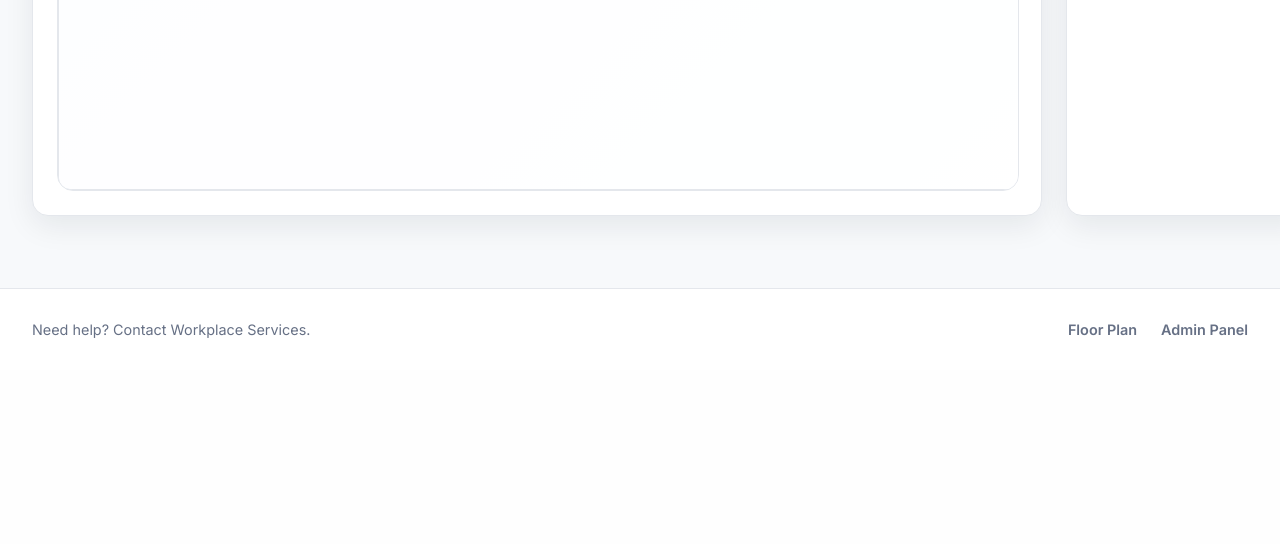
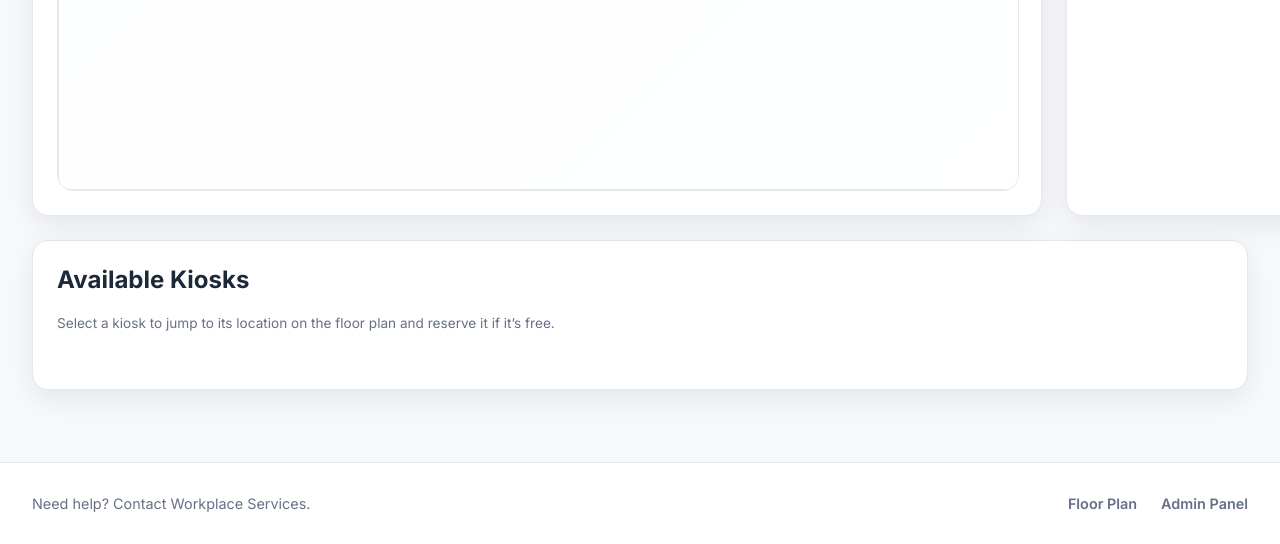
Before and after one commit to miles-howell/Window-Works, a Django app: template templates/floorplan/index.html in a window 1280 px wide. Shown: the part 755-1299 px from the top of the page. Before the commit the page ends 1093 px from the top, so only its background shows below. Run offline with Django 5.2, Linux system fonts and the light colour scheme; tables that the repository leaves empty hold one stand-in row (values such as "Sample post"); the template is opened without the code that fills it: values that come from a table or form of the project are taken from there, most other values are stand-ins (such as "Sample title", 1, 10 or a date in 2020); parts of the project's set-up code (start-up, migrations or seed data) failed here and were passed over.

Commit message:
Add kiosk availability card with map focus interactions

```diff
--- a/static/css/styles.css
+++ b/static/css/styles.css
@@ -165,6 +165,81 @@
   width: 15vw;
 }
 
+.kiosk-card {
+  margin-top: 1.5rem;
+}
+
+.kiosk-card-header {
+  display: flex;
+  flex-direction: column;
+  gap: 0.5rem;
+  margin-bottom: 1.25rem;
+}
+
+.kiosk-card h2 {
+  margin: 0;
+}
+
+.kiosk-list {
+  list-style: none;
+  padding: 0;
+  margin: 0;
+  display: grid;
+  gap: 0.75rem;
+}
+
+@media (min-width: 640px) {
+  .kiosk-list {
+    grid-template-columns: repeat(auto-fit, minmax(180px, 1fr));
+  }
+}
+
+.kiosk-item {
+  margin: 0;
+}
+
+.kiosk-button {
+  width: 100%;
+  text-align: left;
+  border: 1px solid var(--border);
+  border-radius: 12px;
+  padding: 0.75rem 1rem;
+  background: rgba(37, 99, 235, 0.06);
+  color: inherit;
+  font: inherit;
+  display: flex;
+  flex-direction: column;
+  gap: 0.25rem;
+  cursor: pointer;
+  transition: border-color 0.2s ease, box-shadow 0.2s ease, transform 0.2s ease;
+}
+
+.kiosk-button:hover,
+.kiosk-button:focus-visible {
+  border-color: rgba(37, 99, 235, 0.55);
+  box-shadow: 0 10px 18px rgba(37, 99, 235, 0.18);
+  transform: translateY(-1px);
+  outline: none;
+}
+
+.kiosk-button:focus-visible {
+  box-shadow: 0 0 0 3px rgba(37, 99, 235, 0.5), 0 10px 18px rgba(37, 99, 235, 0.18);
+}
+
+.kiosk-label {
+  font-weight: 600;
+  font-size: 1rem;
+}
+
+.kiosk-department {
+  font-size: 0.85rem;
+  color: var(--muted);
+}
+
+.kiosk-empty {
+  margin-top: 1rem;
+}
+
 .floorplan-wrapper {
   position: relative;
   width: 100%;
@@ -231,6 +306,22 @@
   padding: 0.35rem;
   box-shadow: 0 2px 6px rgba(15, 23, 42, 0.12);
   transition: transform 0.2s ease, box-shadow 0.2s ease, border-color 0.2s ease;
+}
+
+.grid-cell.kiosk-focus {
+  animation: kiosk-focus 1.6s ease-out;
+}
+
+@keyframes kiosk-focus {
+  0% {
+    box-shadow: 0 0 0 0 rgba(37, 99, 235, 0.45);
+  }
+  55% {
+    box-shadow: 0 0 0 10px rgba(37, 99, 235, 0.2);
+  }
+  100% {
+    box-shadow: 0 0 0 20px rgba(37, 99, 235, 0);
+  }
 }
 
 .grid-cell.grid-cell-group {
--- a/static/js/floorplan.js
+++ b/static/js/floorplan.js
@@ -6,6 +6,9 @@
   }
 
   const floorplanWrapper = floorplanCanvas.closest(".floorplan-wrapper");
+  const kioskSection = document.getElementById("kiosk-availability");
+  const kioskList = document.getElementById("kiosk-availability-list");
+  const kioskEmptyState = document.getElementById("kiosk-availability-empty");
 
   if (floorplanWrapper) {
     const dragState = {
@@ -379,9 +382,141 @@
 
   let currentUser = readStoredUser();
   let highlightedCellKey = null;
+  let kioskHighlightKey = null;
+  let kioskHighlightTimeout = null;
+  let kioskUpdateScheduled = false;
+
+  const KIOSK_FOCUS_CLASS = "kiosk-focus";
 
   function cellKey(row, column) {
     return `${row}-${column}`;
+  }
+
+  function scheduleKioskUpdate() {
+    if (kioskUpdateScheduled) {
+      return;
+    }
+    kioskUpdateScheduled = true;
+    window.requestAnimationFrame(() => {
+      kioskUpdateScheduled = false;
+      updateKioskAvailability();
+    });
+  }
+
+  function isKioskDesk(desk) {
+    if (!desk || typeof desk.label !== "string") {
+      return false;
+    }
+    return desk.label.toLowerCase().includes("kiosk");
+  }
+
+  function focusDesk(identifier) {
+    const desk = deskMap.get(identifier);
+    if (!desk) {
+      return;
+    }
+    const key = cellKey(desk.row, desk.column);
+    const cell = cellMap.get(key);
+    if (!cell) {
+      return;
+    }
+
+    if (floorplanWrapper) {
+      const wrapperRect = floorplanWrapper.getBoundingClientRect();
+      const cellRect = cell.getBoundingClientRect();
+      const offsetLeft = cellRect.left - wrapperRect.left + floorplanWrapper.scrollLeft;
+      const offsetTop = cellRect.top - wrapperRect.top + floorplanWrapper.scrollTop;
+      const targetLeft = Math.max(offsetLeft - wrapperRect.width / 2 + cellRect.width / 2, 0);
+      const targetTop = Math.max(offsetTop - wrapperRect.height / 2 + cellRect.height / 2, 0);
+      floorplanWrapper.scrollTo({
+        left: targetLeft,
+        top: targetTop,
+        behavior: "smooth",
+      });
+    }
+
+    if (kioskHighlightKey && cellMap.has(kioskHighlightKey)) {
+      const previous = cellMap.get(kioskHighlightKey);
+      previous.classList.remove(KIOSK_FOCUS_CLASS);
+    }
+
+    if (kioskHighlightTimeout) {
+      window.clearTimeout(kioskHighlightTimeout);
+      kioskHighlightTimeout = null;
+    }
+
+    cell.classList.add(KIOSK_FOCUS_CLASS);
+    kioskHighlightKey = key;
+    kioskHighlightTimeout = window.setTimeout(() => {
+      if (kioskHighlightKey && cellMap.has(kioskHighlightKey)) {
+        const focusedCell = cellMap.get(kioskHighlightKey);
+        focusedCell.classList.remove(KIOSK_FOCUS_CLASS);
+      }
+      kioskHighlightKey = null;
+      kioskHighlightTimeout = null;
+    }, 2000);
+  }
+
+  function updateKioskAvailability() {
+    if (!kioskSection || !kioskList || !kioskEmptyState) {
+      return;
+    }
+
+    const kiosks = [];
+    const seen = new Set();
+    deskMap.forEach((desk) => {
+      if (!isKioskDesk(desk)) {
+        return;
+      }
+      if (seen.has(desk.identifier)) {
+        return;
+      }
+      seen.add(desk.identifier);
+      if (desk.status !== "free" || desk.is_assignable === false || desk.is_blocked) {
+        return;
+      }
+      kiosks.push({
+        identifier: desk.identifier,
+        label: desk.label,
+        department: desk.department || "",
+      });
+    });
+
+    kiosks.sort((a, b) => {
+      const labelCompare = a.label.localeCompare(b.label, undefined, { numeric: true });
+      if (labelCompare !== 0) {
+        return labelCompare;
+      }
+      return a.department.localeCompare(b.department, undefined, { numeric: true });
+    });
+
+    kioskList.innerHTML = "";
+
+    if (!kiosks.length) {
+      kioskList.classList.add("hidden");
+      kioskEmptyState.classList.remove("hidden");
+      kioskSection.classList.add("is-empty");
+      return;
+    }
+
+    kioskList.classList.remove("hidden");
+    kioskEmptyState.classList.add("hidden");
+    kioskSection.classList.remove("is-empty");
+
+    kiosks.forEach((kiosk) => {
+      const listItem = document.createElement("li");
+      listItem.className = "kiosk-item";
+      const button = document.createElement("button");
+      button.type = "button";
+      button.className = "kiosk-button";
+      button.innerHTML = `
+        <span class="kiosk-label">${kiosk.label}</span>
+        <span class="kiosk-department">${kiosk.department}</span>
+      `;
+      button.addEventListener("click", () => focusDesk(kiosk.identifier));
+      listItem.appendChild(button);
+      kioskList.appendChild(listItem);
+    });
   }
 
   function groupingSignature(desk) {
@@ -706,6 +841,8 @@
       cell.onclick = null;
       cell.style.cursor = "default";
     }
+
+    scheduleKioskUpdate();
   }
 
   function renderFloorplan() {
@@ -1085,4 +1222,5 @@
   adjustLegendColors();
   initNameModal();
   loadAssignmentInfo();
+  updateKioskAvailability();
 })();
--- a/templates/floorplan/index.html
+++ b/templates/floorplan/index.html
@@ -74,6 +74,19 @@
     </aside>
   </div>
 
+  <section class="card kiosk-card" id="kiosk-availability" aria-live="polite">
+    <div class="kiosk-card-header">
+      <h2>Available Kiosks</h2>
+      <p class="note-text">
+        Select a kiosk to jump to its location on the floor plan and reserve it if it’s free.
+      </p>
+    </div>
+    <ul id="kiosk-availability-list" class="kiosk-list" aria-label="Free kiosks"></ul>
+    <p id="kiosk-availability-empty" class="note-text kiosk-empty hidden">
+      All kiosks are currently occupied. Check back soon for availability.
+    </p>
+  </section>
+
   <script id="desk-data" type="application/json">{{ desks|safe }}</script>
   <script id="current-time" type="application/json">"{{ now_iso }}"</script>
 
```
